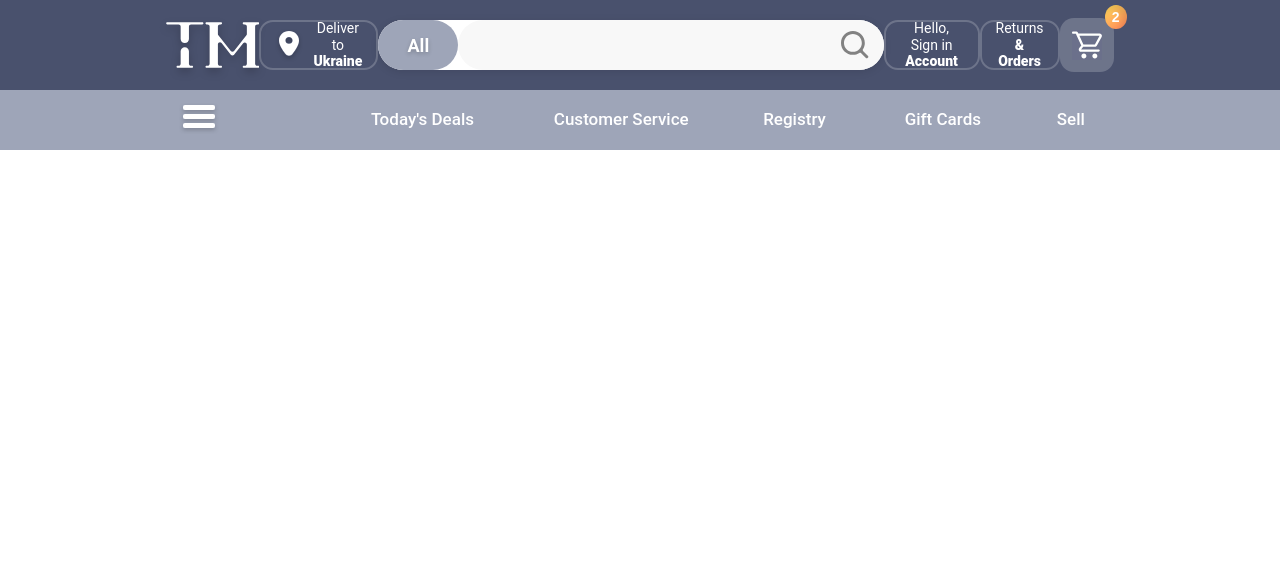
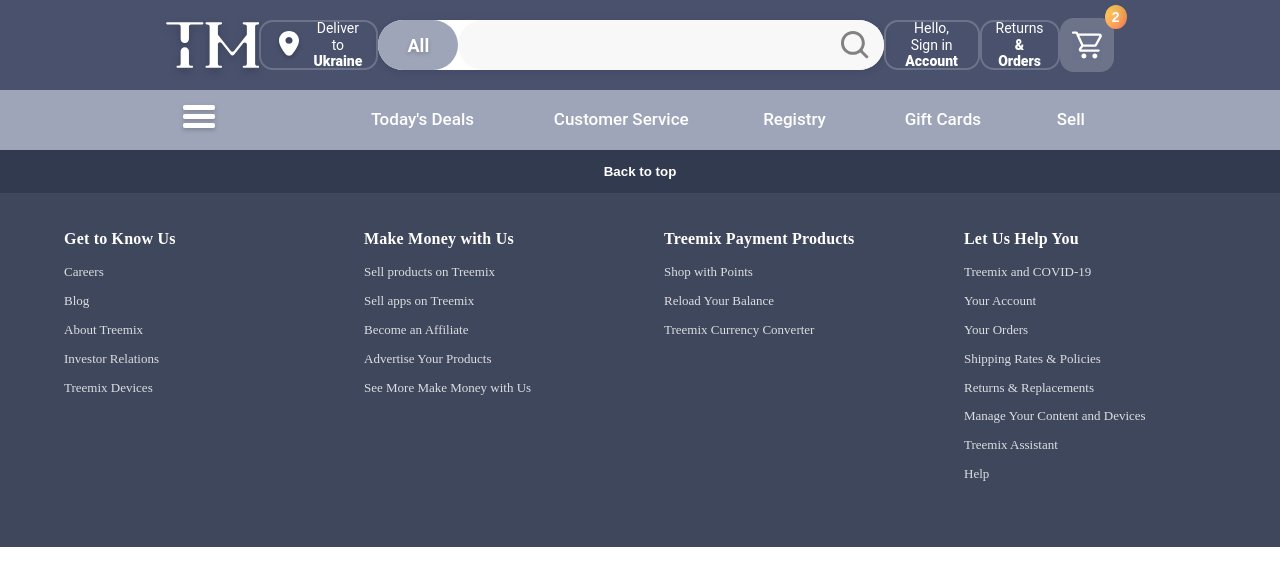
Before and after one commit to Hatr828/Amazon-Treemix-Front, a Next.js app: page / in a window 1280 px wide. Shown: the top 586 px of the page. Built offline with nearby package versions, Linux system fonts and the light colour scheme.

Commit message:
Added footer

```diff
--- a/src/app/page.tsx
+++ b/src/app/page.tsx
@@ -1,10 +1,12 @@
-"use client"
-import {Header} from "@/widgets/header";
+"use client";
+import Footer from "@/components/Footer/Footer";
+import { Header } from "@/widgets/header";
 
 export default function Home() {
   return (
     <div>
-        <Header></Header>
+      <Header></Header>
+      <Footer />
     </div>
   );
 }
--- /dev/null
+++ b/src/components/Footer/Footer.module.css
@@ -0,0 +1,92 @@
+.footer {
+  background: #3f475c;
+  color: #fff;
+}
+
+.backToTop {
+  background: #323a4f;
+  border-bottom: 1px solid rgba(255, 255, 255, 0.08);
+  display: flex;
+  justify-content: center;
+}
+
+.backToTopBtn {
+  appearance: none;
+  border: 0;
+  background: transparent;
+  color: #ffffff;
+  font-weight: 600;
+  cursor: pointer;
+  padding: 14px 16px;
+  width: 100%;
+  max-width: 1200px;
+  text-align: center;
+}
+
+.backToTopBtn:hover {
+  background: rgba(255, 255, 255, 0.06);
+}
+
+.nav {
+  padding: 36px 0 54px;
+}
+
+.inner {
+  max-width: 1200px;
+  margin: 0 auto;
+  padding: 0 24px;
+}
+
+.grid {
+  display: grid;
+  grid-template-columns: repeat(4, minmax(180px, 1fr));
+  gap: 48px;
+  align-items: start;
+}
+
+.title {
+  margin: 0 0 14px;
+  font-size: 16px;
+  font-weight: 700;
+  letter-spacing: 0.2px;
+}
+
+.list {
+  list-style: none;
+  padding: 0;
+  margin: 0;
+}
+
+.item {
+  margin: 10px 0;
+}
+
+.link {
+  color: rgba(255, 255, 255, 0.82);
+  text-decoration: none;
+  font-size: 13px;
+  line-height: 1.3;
+}
+
+.link:hover {
+  color: #ffffff;
+  text-decoration: underline;
+}
+
+@media (max-width: 980px) {
+  .grid {
+    grid-template-columns: repeat(2, minmax(200px, 1fr));
+    gap: 36px;
+  }
+}
+
+@media (max-width: 520px) {
+  .grid {
+    grid-template-columns: 1fr;
+    gap: 28px;
+  }
+
+  .nav {
+    padding: 28px 0 40px;
+  }
+}
--- /dev/null
+++ b/src/components/Footer/Footer.tsx
@@ -0,0 +1,87 @@
+"use client";
+
+import styles from "./Footer.module.css";
+
+type FooterLink = { label: string; href: string };
+type FooterColumn = { title: string; links: FooterLink[] };
+
+const columns: FooterColumn[] = [
+  {
+    title: "Get to Know Us",
+    links: [
+      { label: "Careers", href: "#" },
+      { label: "Blog", href: "#" },
+      { label: "About Treemix", href: "#" },
+      { label: "Investor Relations", href: "#" },
+      { label: "Treemix Devices", href: "#" },
+    ],
+  },
+  {
+    title: "Make Money with Us",
+    links: [
+      { label: "Sell products on Treemix", href: "#" },
+      { label: "Sell apps on Treemix", href: "#" },
+      { label: "Become an Affiliate", href: "#" },
+      { label: "Advertise Your Products", href: "#" },
+      { label: "See More Make Money with Us", href: "#" },
+    ],
+  },
+  {
+    title: "Treemix Payment Products",
+    links: [
+      { label: "Shop with Points", href: "#" },
+      { label: "Reload Your Balance", href: "#" },
+      { label: "Treemix Currency Converter", href: "#" },
+    ],
+  },
+  {
+    title: "Let Us Help You",
+    links: [
+      { label: "Treemix and COVID-19", href: "#" },
+      { label: "Your Account", href: "#" },
+      { label: "Your Orders", href: "#" },
+      { label: "Shipping Rates & Policies", href: "#" },
+      { label: "Returns & Replacements", href: "#" },
+      { label: "Manage Your Content and Devices", href: "#" },
+      { label: "Treemix Assistant", href: "#" },
+      { label: "Help", href: "#" },
+    ],
+  },
+];
+
+export default function Footer() {
+  const onBackToTop = () => {
+    window.scrollTo({ top: 0, behavior: "smooth" });
+  };
+
+  return (
+    <footer className={styles.footer}>
+      <div className={styles.backToTop}>
+        <button type="button" className={styles.backToTopBtn} onClick={onBackToTop}>
+          Back to top
+        </button>
+      </div>
+
+      <nav className={styles.nav} aria-label="Footer">
+        <div className={styles.inner}>
+          <div className={styles.grid}>
+            {columns.map((col) => (
+              <section key={col.title} className={styles.col}>
+                <h3 className={styles.title}>{col.title}</h3>
+                <ul className={styles.list}>
+                  {col.links.map((l) => (
+                    <li key={l.label} className={styles.item}>
+                      <a className={styles.link} href={l.href}>
+                        {l.label}
+                      </a>
+                    </li>
+                  ))}
+                </ul>
+              </section>
+            ))}
+          </div>
+        </div>
+      </nav>
+    </footer>
+  );
+}
--- a/src/widgets/header/css/dropdown.css
+++ b/src/widgets/header/css/dropdown.css
@@ -1,9 +1,6 @@
-
-
 .dropdownWrapper {
   z-index: 10;
 }
-
 
 .searchDropdownMenu {
   position: absolute;
@@ -11,7 +8,7 @@
   left: 50%;
   transform: translateX(-50%);
   width: 250px;
-    background: #F8F8F8;
+  background: #f8f8f8;
   border-radius: 18px;
   box-shadow: 0px 10px 30px rgba(0, 0, 0, 0.2);
   padding: 20px 0;
@@ -19,7 +16,6 @@
   animation: slideInDown 0.25s ease-out;
   transform-origin: top center;
 }
-
 
 .searchDropdownArrow {
   position: absolute;
@@ -41,16 +37,15 @@
 
 .searchDropdownItem {
   padding: 12px 20px;
-    color: #49516D;
+  color: #49516d;
   font-size: 14px;
   cursor: pointer;
   font-family: Roboto, sans-serif;
 }
 
 .searchDropdownItem:hover {
-    background: #EFEFEF;
+  background: #efefef;
   box-shadow: 0px 2px 4px 0px #00000033;
-
 }
 
 @keyframes slideInDown {
@@ -64,10 +59,7 @@
   }
 }
 
-
 /*/////////////////////*/
-
-
 
 .accDropdownMenu {
   position: absolute;
@@ -84,7 +76,6 @@
   backface-visibility: hidden;
 }
 
-
 .accDropdownArrow {
   position: absolute;
   top: -10px;
@@ -97,7 +88,6 @@
   border-bottom: 10px solid white;
 }
 
-
 .accAuthSection {
   text-align: center;
   margin-bottom: 20px;
@@ -106,7 +96,7 @@
 }
 
 .accSigninBtn {
-    background: linear-gradient(144.29deg, #FFDB5A -0.18%, #FF825A 101.85%);
+  background: linear-gradient(144.29deg, #ffdb5a -0.18%, #ff825a 101.85%);
   border: none;
   padding: 10px 60px;
   border-radius: 20px;
@@ -119,7 +109,7 @@
 .accNewCustomer {
   margin-top: 10px;
   color: #666;
-    font-family: 'Roboto', sans-serif;
+  font-family: "Roboto", sans-serif;
   font-weight: 400;
   font-style: normal;
   font-size: 12px;
@@ -131,7 +121,6 @@
   color: #007185;
   text-decoration: none;
 }
-
 
 .accColumns {
   display: flex;
@@ -146,7 +135,7 @@
   font-weight: bold;
   color: #828282;
   margin-bottom: 12px;
-    font-family: 'Roboto', sans-serif;
+  font-family: "Roboto", sans-serif;
 
   font-style: normal;
   font-size: 14px;
@@ -157,7 +146,7 @@
 .accColumn ul {
   list-style: none;
   padding: 0;
-    font-family: 'Roboto', sans-serif;
+  font-family: "Roboto", sans-serif;
   font-weight: 400;
   font-style: normal;
   font-size: 12px;
@@ -182,7 +171,6 @@
   margin: 0 20px;
 }
 
-
 @keyframes accShowUp {
   from {
     opacity: 0;
--- a/src/widgets/header/css/header.css
+++ b/src/widgets/header/css/header.css
@@ -9,18 +9,17 @@ header {
   justify-content: space-between;
   align-items: center;
   padding: 23px 48px;
-    background-color: #49516D;
+  background-color: #49516d;
   height: 90px;
 }
 .headerBottomSection {
   display: flex;
   flex-direction: row;
   align-items: center;
-    background-color: #9EA5B8;
+  background-color: #9ea5b8;
   padding: 0 5%;
   height: 60px;
 }
-
 
 .geoMarker {
   display: flex;
@@ -33,7 +32,7 @@ header {
   gap: 10px;
 
   background: none;
-    border: 2px solid rgba(255, 255, 255, .2);
+  border: 2px solid rgba(255, 255, 255, 0.2);
   border-radius: 14px;
   padding: 10px 14px;
   height: 50px;
@@ -65,19 +64,17 @@ header {
   text-shadow: 0px 2px 4px 0px #00000033;
 }
 
-
 .headerIcon {
   display: flex;
   align-items: center;
 }
 
 .cartButton {
-    border: 2px solid rgba(0,0,0,0);
+  border: 2px solid rgba(0, 0, 0, 0);
   border-radius: 14px;
-    background-color: rgba(255, 255, 255, .2);
+  background-color: rgba(255, 255, 255, 0.2);
   margin-right: 10%;
 }
-
 
 /*//////////////*/
 
@@ -102,13 +99,13 @@ header {
   position: absolute;
   top: -15px;
   right: -15px;
-    background: linear-gradient(144.29deg, #FFDB5A -0.18%, #FF825A 101.85%);
+  background: linear-gradient(144.29deg, #ffdb5a -0.18%, #ff825a 101.85%);
   color: white;
   font-weight: bold;
   border-radius: 50%;
   padding: 4px 7px;
   font-size: 14px;
-    box-shadow: -4px 4px 6px 0px #0000001A inset;
+  box-shadow: -4px 4px 6px 0px #0000001a inset;
 }
 
 .cart-badge * {
@@ -128,7 +125,6 @@ header {
   margin-left: 10%;
 }
 
-
 .linksGroup {
   width: 100%;
   display: flex;
@@ -147,7 +143,6 @@ header {
   line-height: 1.5;
   letter-spacing: 0;
   text-shadow: 0px 2px 4px 0px #00000033;
-;
 }
 
 .searchForm {
@@ -157,7 +152,7 @@ header {
   width: 50%;
   background-color: #fff;
   border-radius: 26px;
-    box-shadow: 0 2px 8px rgba(0,0,0,0.1);
+  box-shadow: 0 2px 8px rgba(0, 0, 0, 0.1);
 }
 
 .searchFormButton {
@@ -165,11 +160,11 @@ header {
   width: 80px;
   border-radius: 26px;
   border: none;
-    background: #9EA5B8;
+  background: #9ea5b8;
   color: #fff;
   cursor: pointer;
 
-    font-family: 'Roboto', sans-serif;
+  font-family: "Roboto", sans-serif;
   font-weight: 700;
   font-style: normal;
   font-size: 18px;
@@ -179,7 +174,7 @@ header {
 }
 
 .form {
-    background: #F8F8F8;
+  background: #f8f8f8;
   border-radius: 26px;
   display: flex;
   flex: 1;
@@ -207,7 +202,6 @@ header {
   padding-right: 15px;
 }
 
-
 .mainLogo {
   width: 109px;
   height: 62px;
--- a/src/widgets/header/index.ts
+++ b/src/widgets/header/index.ts
@@ -1 +1 @@
-export { Header } from './ui/Header';
+export { Header } from "./ui/Header";
--- a/src/widgets/header/model/useHeader.ts
+++ b/src/widgets/header/model/useHeader.ts
@@ -1,7 +1,7 @@
-import { useRouter } from 'next/navigation';
+import { useRouter } from "next/navigation";
 //import { useUser } from ''; //TODO: add use model and import
 
 export function useHeader() {
-    const router = useRouter();
-    // TODO: add
+  const router = useRouter();
+  // TODO: add
 }
--- a/src/widgets/header/ui/SearchDropDown.tsx
+++ b/src/widgets/header/ui/SearchDropDown.tsx
@@ -1,12 +1,24 @@
-import React, { useState, useRef, useEffect } from 'react';
-import '@/widgets/header/css/header.css'
-import '@/widgets/header/css/dropdown.css'
+import React, { useState, useRef, useEffect } from "react";
+import "@/widgets/header/css/header.css";
+import "@/widgets/header/css/dropdown.css";
 
 export const SearchDropdown: React.FC = () => {
   const [isOpen, setIsOpen] = useState<boolean>(false);
   const dropdownRef = useRef<HTMLDivElement>(null);
 
-    const categories = ["All Departments", "Arts & Crafts", "Baby", "Beauty & Personal Care", "Computers", "Home & Kitchen", "Men's Fasion", "Smart Home", "Sports & Outdoors", "Tools & Home Improvement", "Women's Fasion"];
+  const categories = [
+    "All Departments",
+    "Arts & Crafts",
+    "Baby",
+    "Beauty & Personal Care",
+    "Computers",
+    "Home & Kitchen",
+    "Men's Fasion",
+    "Smart Home",
+    "Sports & Outdoors",
+    "Tools & Home Improvement",
+    "Women's Fasion",
+  ];
 
   useEffect(() => {
     const handleClickOutside = (event: MouseEvent) => {
@@ -14,18 +26,17 @@ export const SearchDropdown: React.FC = () => {
         setIsOpen(false);
       }
     };
-        document.addEventListener('mousedown', handleClickOutside);
-        return () => document.removeEventListener('mousedown', handleClickOutside);
+    document.addEventListener("mousedown", handleClickOutside);
+    return () => document.removeEventListener("mousedown", handleClickOutside);
   }, []);
 
   return (
-        <div className="dropdownWrapper" ref={dropdownRef} style={{ position: 'relative', display: 'flex', height: '100%' }}>
-
-            <button
-                type="button"
-                className="searchFormButton"
-                onClick={() => setIsOpen(!isOpen)}
+    <div
+      className="dropdownWrapper"
+      ref={dropdownRef}
+      style={{ position: "relative", display: "flex", height: "100%" }}
     >
+      <button type="button" className="searchFormButton" onClick={() => setIsOpen(!isOpen)}>
         All
       </button>
 
```
Also changed, not shown: src/widgets/header/ui/AccountDropDown.tsx (+7 -12 lines), src/widgets/header/ui/Header.tsx (+194 -77 lines). Lines whose indentation alone changed are shown as unchanged.
